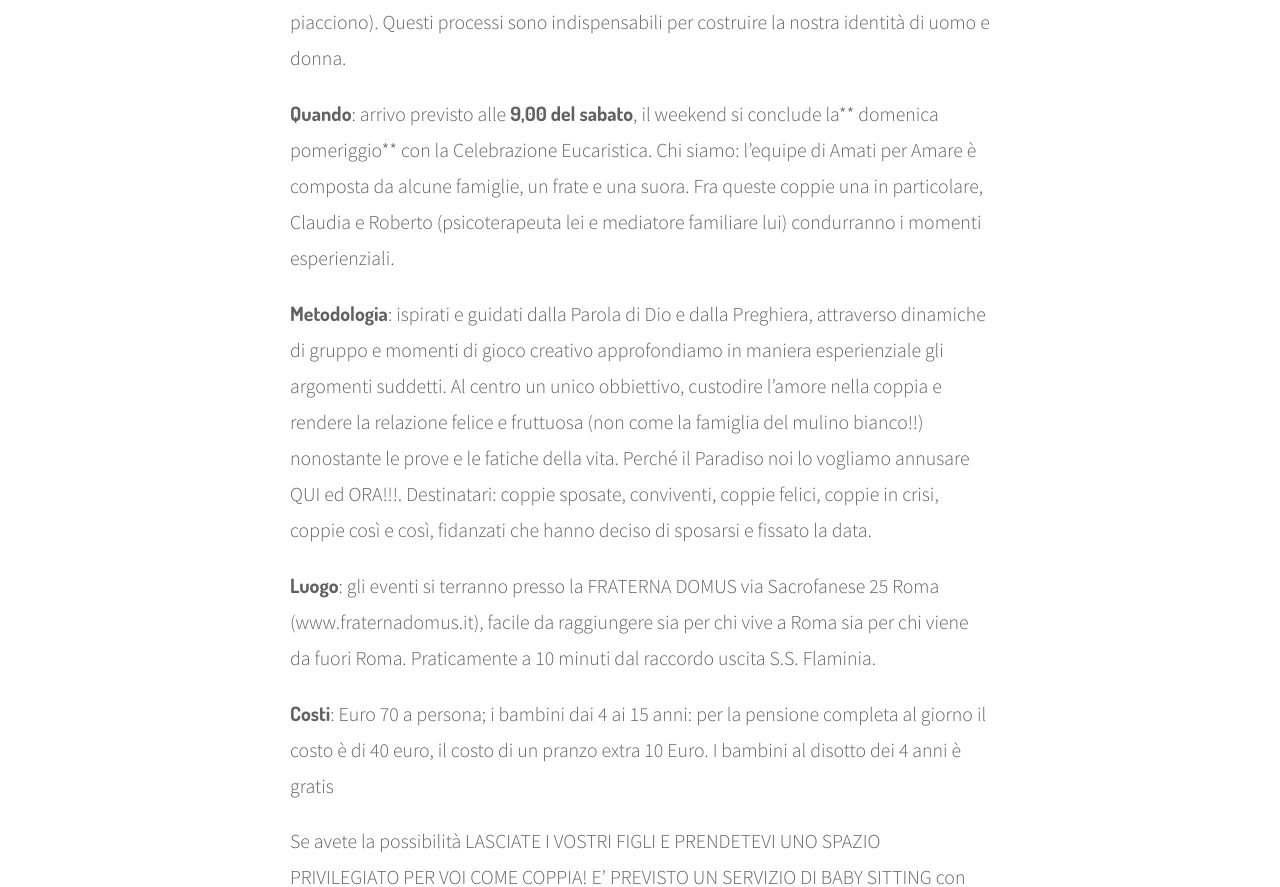
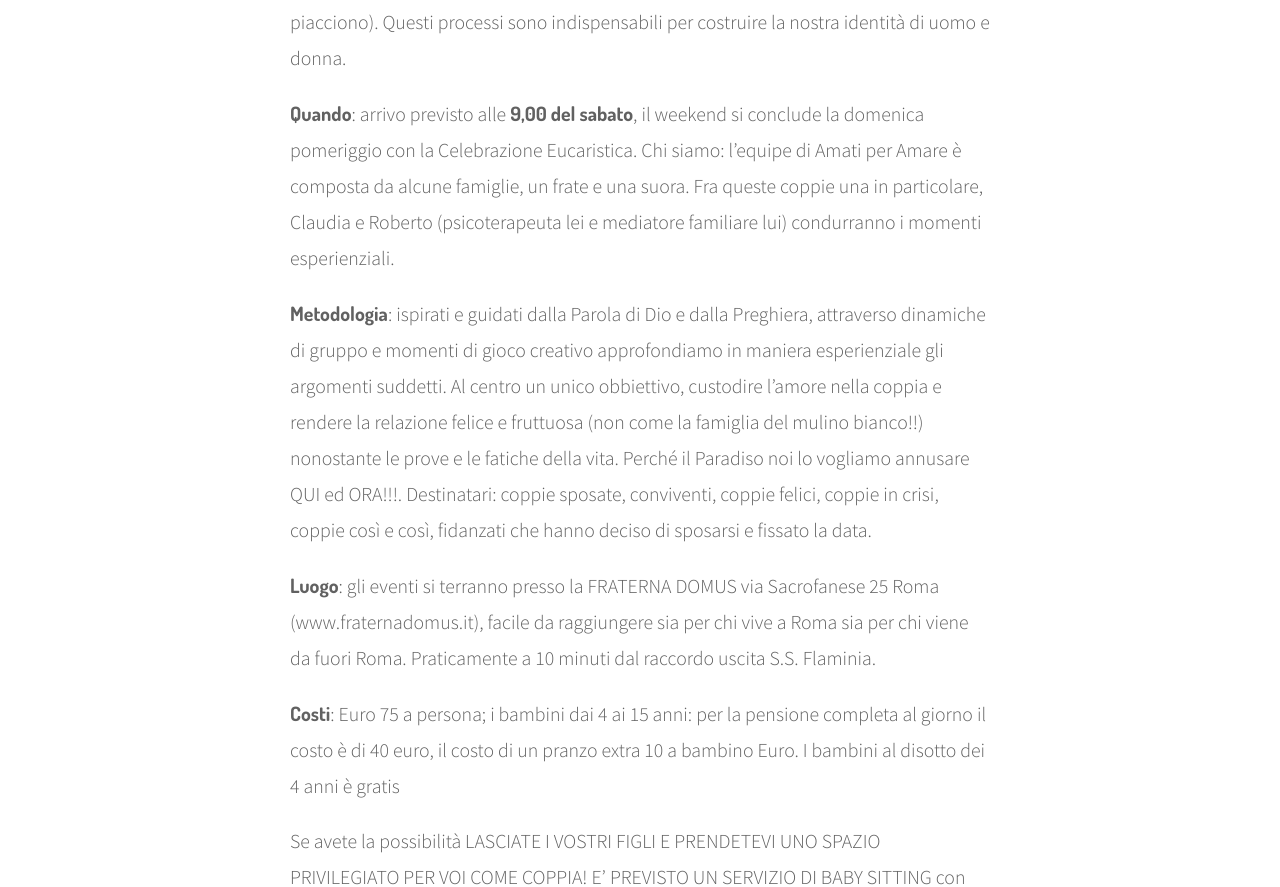
Before and after one commit to amatiperamare/amatiperamare.github.io, a Jekyll site: the page built from _events/il-sogno-di-dio.markdown, in a window 1280 px wide and 1400 px high, scrolled down 918 px. Shown: the part 158-1045 px from the top of the window. Built offline with Jekyll 4.4.1, drawn with Linux system fonts in a browser that asks for light colours; nearby versions of some CDN libraries.

Commit message:
Updated Il Sogno Di Dio

```diff
--- a/_events/il-sogno-di-dio.markdown
+++ b/_events/il-sogno-di-dio.markdown
@@ -13,7 +13,7 @@ Famiglia d’origine: risorsa o limite
 
 Questo percorso affronta i principali pilastri della vita di coppia (identità, famiglia d’origine, conflitto, intimità, comunicazione, prendersi cura…). Il primo incontro affronta il tema della DESATELLIZZAZIONE. Che non è una parolaccia ma è quel processo di separazione e individuazione che la coppia deve fare dalle proprie famiglie d’origine se vuole avere tutte le energie a disposizione per il proprio progetto di coppia e per costruire una propria famiglia. La relazione con la famiglia d’origine tocca il piano concreto (cioè come gestire praticamente la relazione nel qui ed ora) e il piano psichico (essere consapevoli e sganciarsi da modelli disfunzionali che ci fanno soffrire o non ci piacciono). Questi processi sono indispensabili per costruire la nostra identità di uomo e donna.
 
-**Quando**: arrivo previsto alle **9,00 del sabato**, il weekend si conclude la** domenica pomeriggio** con la Celebrazione Eucaristica.
+**Quando**: arrivo previsto alle **9,00 del sabato**, il weekend si conclude la domenica pomeriggio con la Celebrazione Eucaristica.
 Chi siamo: l’equipe di Amati per Amare è composta da alcune famiglie, un frate e una suora. Fra queste coppie una in particolare, Claudia e Roberto (psicoterapeuta lei e mediatore familiare lui) condurranno i momenti esperienziali.
 
 **Metodologia**: ispirati e guidati dalla Parola di Dio e dalla Preghiera, attraverso dinamiche di gruppo e momenti di gioco creativo approfondiamo in maniera esperienziale gli argomenti suddetti. Al centro un unico obbiettivo, custodire l’amore nella coppia e rendere la relazione felice e fruttuosa (non come la famiglia del mulino bianco!!) nonostante le prove e le fatiche della vita. Perché il Paradiso noi lo vogliamo annusare QUI ed ORA!!!.
@@ -21,7 +21,7 @@ Destinatari: coppie sposate, conviventi, coppie felici, coppie in crisi, coppie
 
 **Luogo**: gli eventi si terranno presso la FRATERNA DOMUS via Sacrofanese 25 Roma (www.fraternadomus.it), facile da raggiungere sia per chi vive a Roma sia per chi viene da fuori Roma. Praticamente a 10 minuti dal raccordo uscita S.S. Flaminia.
 
-**Costi**: Euro 70 a persona; i bambini dai 4 ai 15 anni: per la pensione completa al giorno il costo è di 40 euro, il costo di un pranzo extra 10 Euro. I bambini al disotto dei 4 anni è gratis
+**Costi**: Euro 75 a persona; i bambini dai 4 ai 15 anni: per la pensione completa al giorno il costo è di 40 euro, il costo di un pranzo extra 10 a bambino Euro. I bambini al disotto dei 4 anni è gratis
 
 Se avete la possibilità LASCIATE I VOSTRI FIGLI E PRENDETEVI UNO SPAZIO PRIVILEGIATO PER VOI COME COPPIA!
 E’ PREVISTO UN SERVIZIO DI BABY SITTING con baby sitter preparate che non solo intratterranno i nostri figli, ma offriranno loro la possibilità di approfondire le stesse tematiche che di cui parliamo nel ritiro, in maniera chiaramente consona all’età dei bambini.
```
